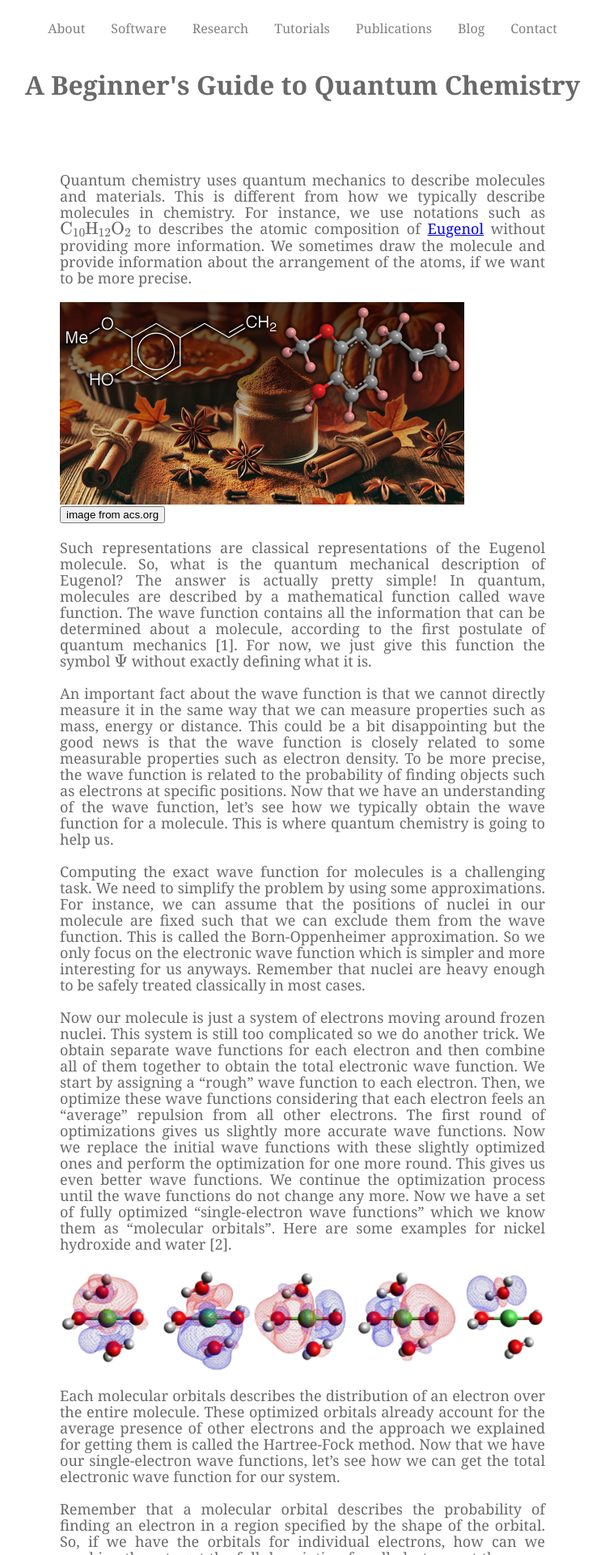
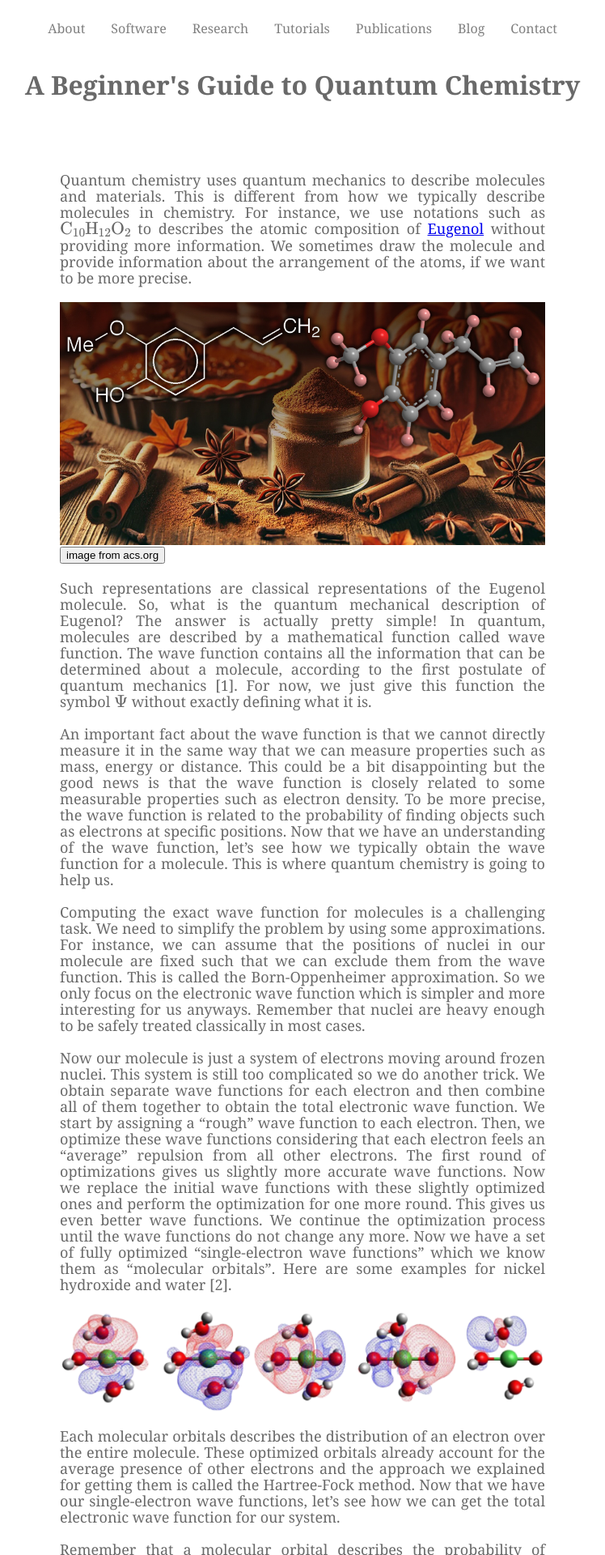
Before and after one commit to thinhnc1975/soranjh.github.io, a Jekyll site: the page built from intro_qchem.html, in a window 1280 px wide. Shown: the top 1920 px of the page at 81% size, without its empty margins (266-1014 px from the left). Built offline with Jekyll 4.4.1, drawn with Linux system fonts in a browser that asks for light colours; formulas are drawn with MathJax 3.

Commit message:
add qchem update

```diff
--- a/blog.html
+++ b/blog.html
@@ -9,8 +9,8 @@
 <p style="margin: auto; width: 600px; margin-top: 40px; line-height=20px">
 
 2) <a href="https://pennylane.ai/blog/2024/01/top-20-molecules-for-quantum-computing/"> Top 20 molecules for quantum computing </a>
+<br><br>
 1) <a href="intro_qchem.html"> A Beginner's Guide to Quantum Chemistry </a>
-
 
 </p>
 
--- a/intro_qchem.html
+++ b/intro_qchem.html
@@ -13,7 +13,7 @@
 <p style="margin: auto; width: 600px; margin-top: 20px; margin-bottom: 40px; line-height=20px">
 Quantum chemistry uses quantum mechanics to describe molecules and materials. This is different from how we typically describe molecules in chemistry. For instance, we use notations such as \( \text{C}_{10} \text{H}_{12} \text{O}_2 \) to describes the atomic composition of <a href="https://www.acs.org/molecule-of-the-week/archive/e/eugenol.html">Eugenol</a> without providing more information. We sometimes draw the molecule and provide information about the arrangement of the atoms, if we want to be more precise.
 <br><br>
-<img align="center" src="assets/images/eugenol.jpg" alt="Eugenol" width="500" height="250">
+<img align="center" src="assets/images/eugenol.jpg" alt="Eugenol" width="600" height="300">
 <input type=button value="image from acs.org">
 <br><br>
 Such representations are classical representations of the Eugenol molecule. So, what is the quantum mechanical description of Eugenol? The answer is actually pretty simple! In quantum, molecules are described by a mathematical function called wave function. The wave function contains all the information that can be determined about a molecule, according to the first postulate of quantum mechanics [1]. For now, we just give this function the symbol \( \Psi \) without exactly defining what it is.
@@ -36,7 +36,7 @@
 <br><br>
 The Pauli exclusion principle states that particles such as electrons cannot occupy the same state at the same time. This is just a fundamental property of nature and our wave function should respect it. The product state we obtained has no fundamental restriction to prevent putting all electrons in a single molecular orbital. For instance, I can assume that all of the electrons are in the first orbital and then create the product wave function by just multiplying my first orbital as many times as the number of electrons. This should not be permitted. The solution is to put a very important restriction: the electronic wave function must change sign if we exchange two electrons. Obviously, the product state does not satisfy this as I can just put all of the electrons in one single orbital and exchanging them does not change anything. Wave functions that change sign under exchange of particles are called antisymmetric. In fact, electrons and particles like them must have antisymmetric wave functions. A mathematical representation that makes the wave functions antisymmetric is a determinant. So we upgrade our wave function to be a determinant instead of a product and we will have a “correct” wave function. See the following note for more details.
 <br><br>
-<img align="center" src="assets/images/psi.png" alt="Psi" width="500" height="462">
+<img align="center" src="assets/images/psi.png" alt="Psi" width="600" height="554">
 <br><br>
 The correct wave function we obtained is not yet, unfortunately, the “exact” wave function of my molecule. The reason is related to the initial estimates we used for our constructing molecular orbitals. We can have many possible such estimates and therefore can have many possible optimized molecular orbitals. So which one should we choose? The answer is all! We should build our determinants from all possible combinations of reasonable molecular orbitals. So our exact wave function is actually a combination of all such possible determinants with contribution weights that are not known a priori. If we can compute the precise contributions then we will have our exact wave function. Quantum chemistry provides several methods for computing the contribution of determinants to the exact wave function of a given molecule. We have discussed these methods in the methods post.
 <br><br>
```
